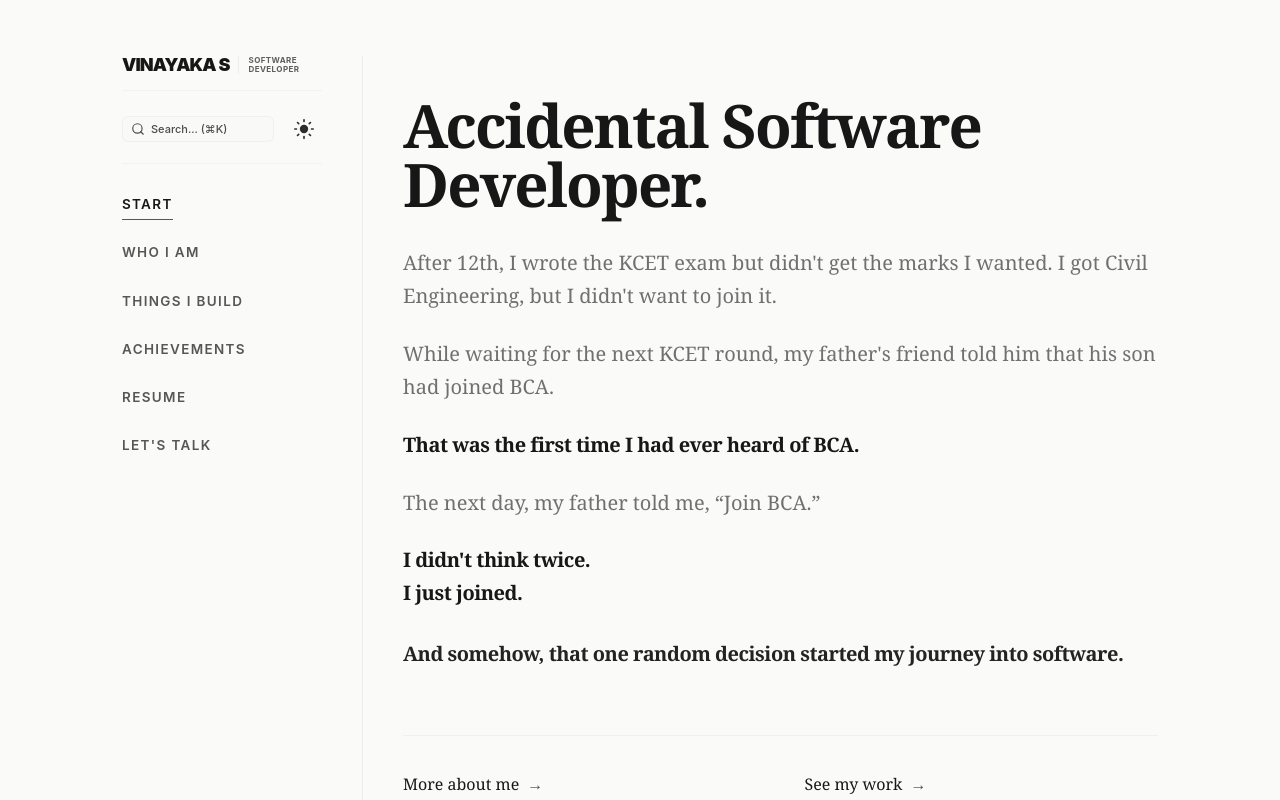
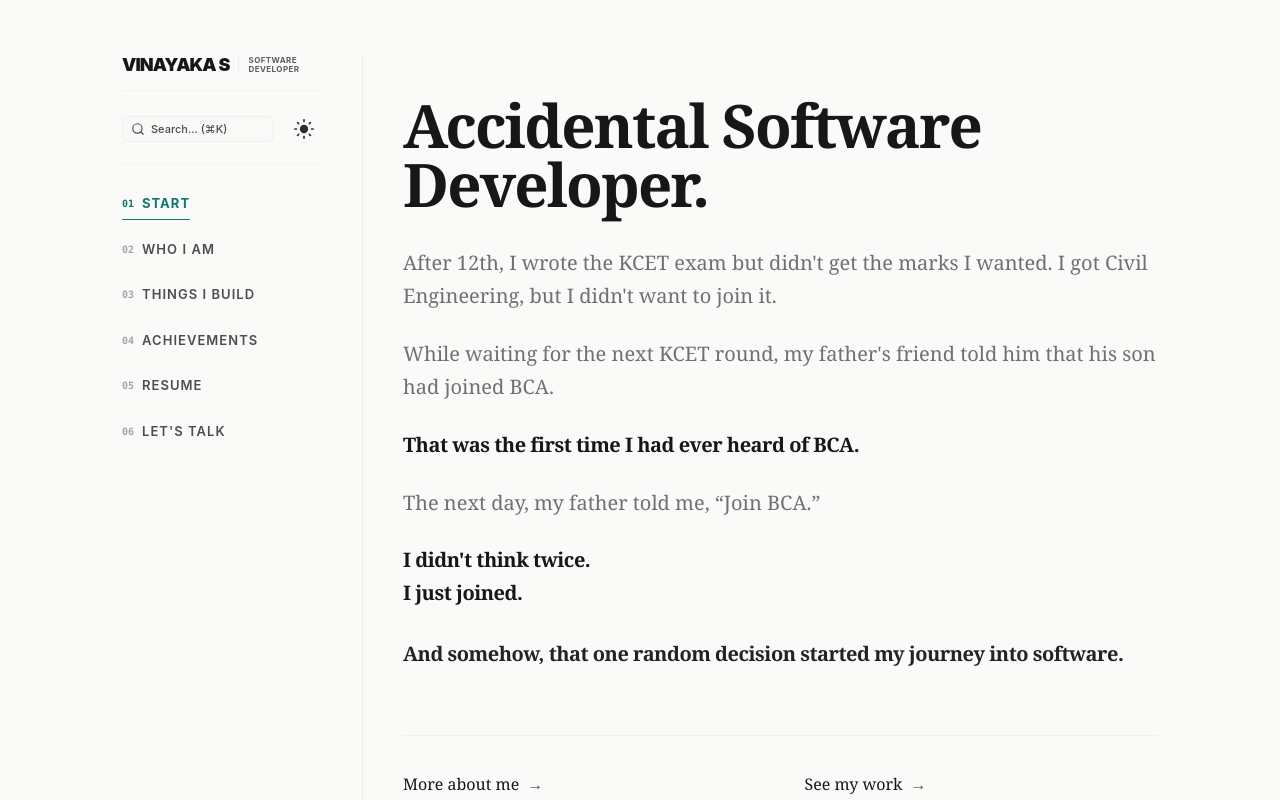
Before and after one commit to vinayaka2003/Portfolio, a Next.js app: page / in a window 1280 px wide. Shown: the top 800 px of the page. Built offline with nearby package versions, Linux system fonts and the light colour scheme.

Commit message:
Design: Add numbered prefixes to navigation links and improve active/inactive visual hierarchy

```diff
--- a/src/components/EditorialNavbar.jsx
+++ b/src/components/EditorialNavbar.jsx
@@ -10,12 +10,12 @@ import { Search } from "lucide-react";
 const AnimatedThemeToggler = dynamic(() => import("@/components/ui/animated-theme-toggler"), { ssr: false });
 
 const links = [
-  { href: "/", label: "START" },
-  { href: "/about", label: "WHO I AM" },
-  { href: "/projects", label: "THINGS I BUILD" },
-  { href: "/achievements", label: "ACHIEVEMENTS" },
-  { href: "/resume", label: "RESUME" },
-  { href: "/contact", label: "LET'S TALK" },
+  { href: "/", label: "START", num: "01" },
+  { href: "/about", label: "WHO I AM", num: "02" },
+  { href: "/projects", label: "THINGS I BUILD", num: "03" },
+  { href: "/achievements", label: "ACHIEVEMENTS", num: "04" },
+  { href: "/resume", label: "RESUME", num: "05" },
+  { href: "/contact", label: "LET'S TALK", num: "06" },
 ];
 
 export default function EditorialNavbar() {
@@ -95,7 +95,7 @@ export default function EditorialNavbar() {
         </div>
 
         {/* Navigation Items - Single Flat List */}
-        <nav className="flex flex-col gap-4 text-[13px] md:text-[13.5px] text-muted font-semibold uppercase tracking-[0.1em] pt-1" aria-label="Primary navigation">
+        <nav className="flex flex-col gap-3.5 text-[12.5px] md:text-[13px] text-muted font-semibold uppercase tracking-[0.08em] pt-1" aria-label="Primary navigation">
           {links.map((link) => {
             const isActive =
               pathname === link.href ||
@@ -104,15 +104,20 @@ export default function EditorialNavbar() {
               <Link
                 key={link.href}
                 href={link.href}
-                className={`relative py-1.5 w-fit transition-colors duration-300 ease-out
+                className={`group relative py-1.5 flex items-center gap-2 w-fit transition-colors duration-300 ease-out
                   after:absolute after:bottom-0 after:left-0 after:h-[1px] after:w-full after:bg-accent after:transition-transform after:duration-300 after:ease-out after:origin-left
                   ${
                     isActive
-                      ? "text-foreground font-semibold after:scale-x-100"
-                      : "text-muted/95 hover:text-foreground after:scale-x-0 hover:after:scale-x-100"
+                      ? "text-accent font-bold after:scale-x-100"
+                      : "text-muted hover:text-foreground after:scale-x-0 hover:after:scale-x-100"
                   }
                 `}
               >
+                <span className={`text-[10px] font-mono tracking-normal transition-colors
+                  ${isActive ? "text-accent" : "text-muted/50 group-hover:text-foreground/80"}
+                `}>
+                  {link.num}
+                </span>
                 <span>{link.label}</span>
               </Link>
             );
@@ -240,7 +245,7 @@ export default function EditorialNavbar() {
             </div>
 
             {/* Links list */}
-            <div className="flex flex-col gap-1.5 pt-1">
+            <div className="flex flex-col gap-1 pt-1">
               {links.map((link) => {
                 const isActive =
                   pathname === link.href ||
@@ -258,7 +263,14 @@ export default function EditorialNavbar() {
                       }
                     `}
                   >
-                    <span>{link.label}</span>
+                    <div className="flex items-center gap-2.5">
+                      <span className={`text-[10px] font-mono tracking-normal
+                        ${isActive ? "text-accent" : "text-muted/40"}
+                      `}>
+                        {link.num}
+                      </span>
+                      <span>{link.label}</span>
+                    </div>
                     {isActive && (
                       <span className="text-[10px] text-accent">●</span>
                     )}
```
